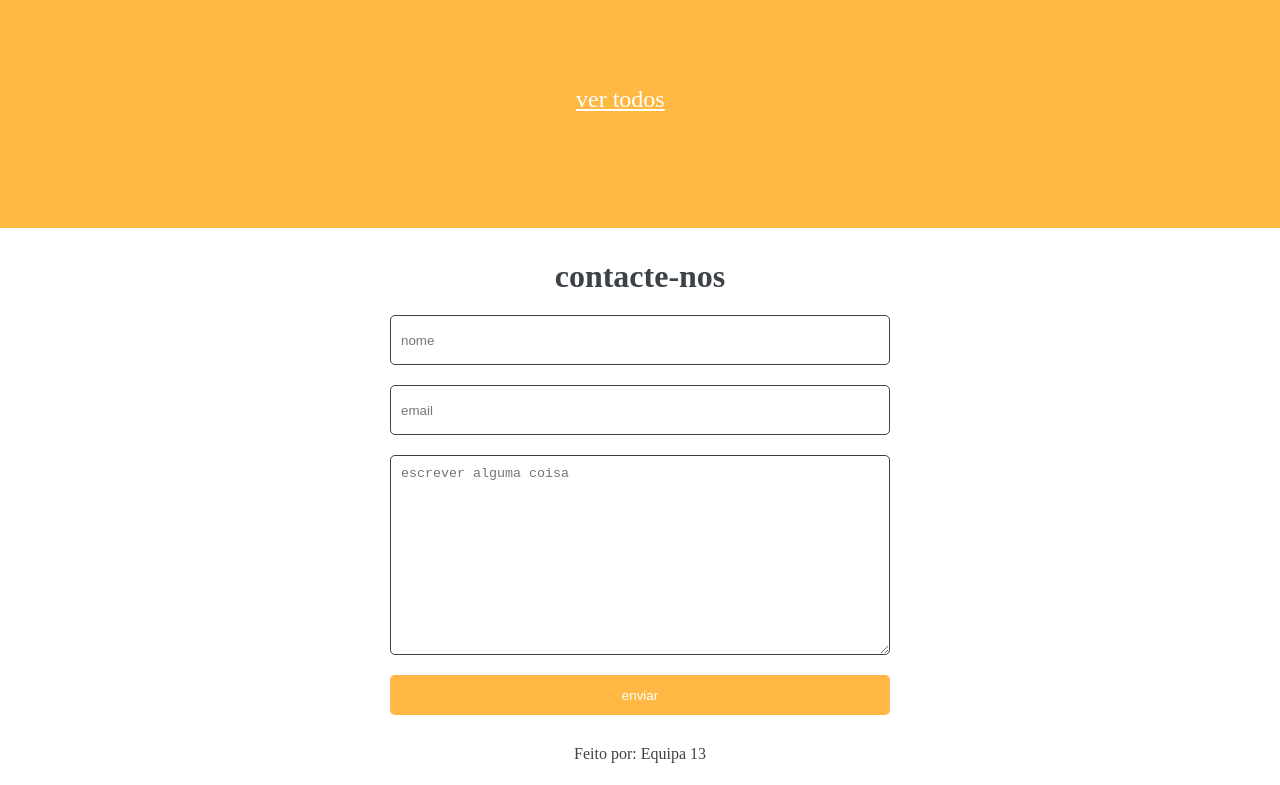
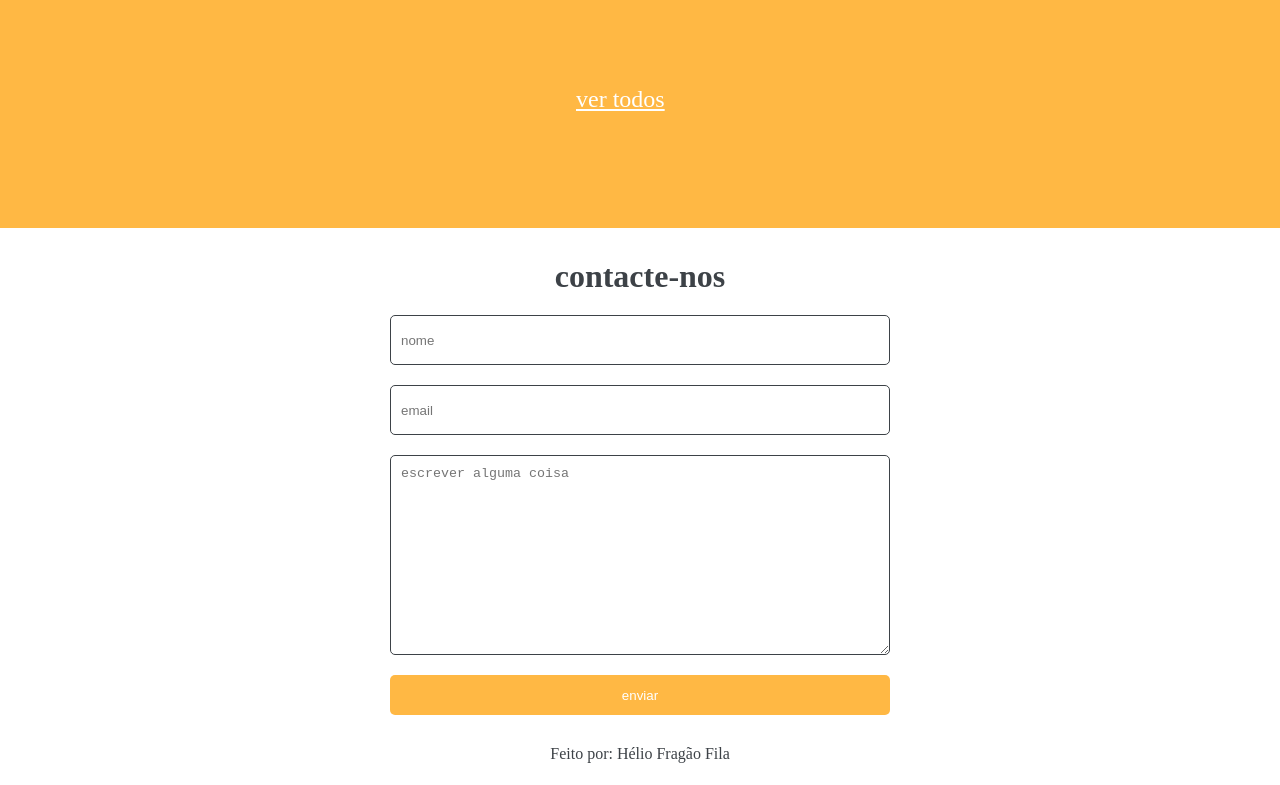
Before and after one commit to H3lio2f/AniShop, a plain HTML site: page code/index.html in a window 1280 px wide. Shown: the part 1548-2333 px from the top of the page. Drawn offline with Linux system fonts and the light colour scheme.

Commit message:
Change the footer

```diff
--- a/code/index.html
+++ b/code/index.html
@@ -149,7 +149,7 @@
             <input type="submit" value="enviar">
     </div>
 
-    <p class="copyright">Feito por: Equipa 13</p>
+    <p class="copyright">Feito por: Hélio Fragão Fila</p>
 
 </body>
 </html>
```
